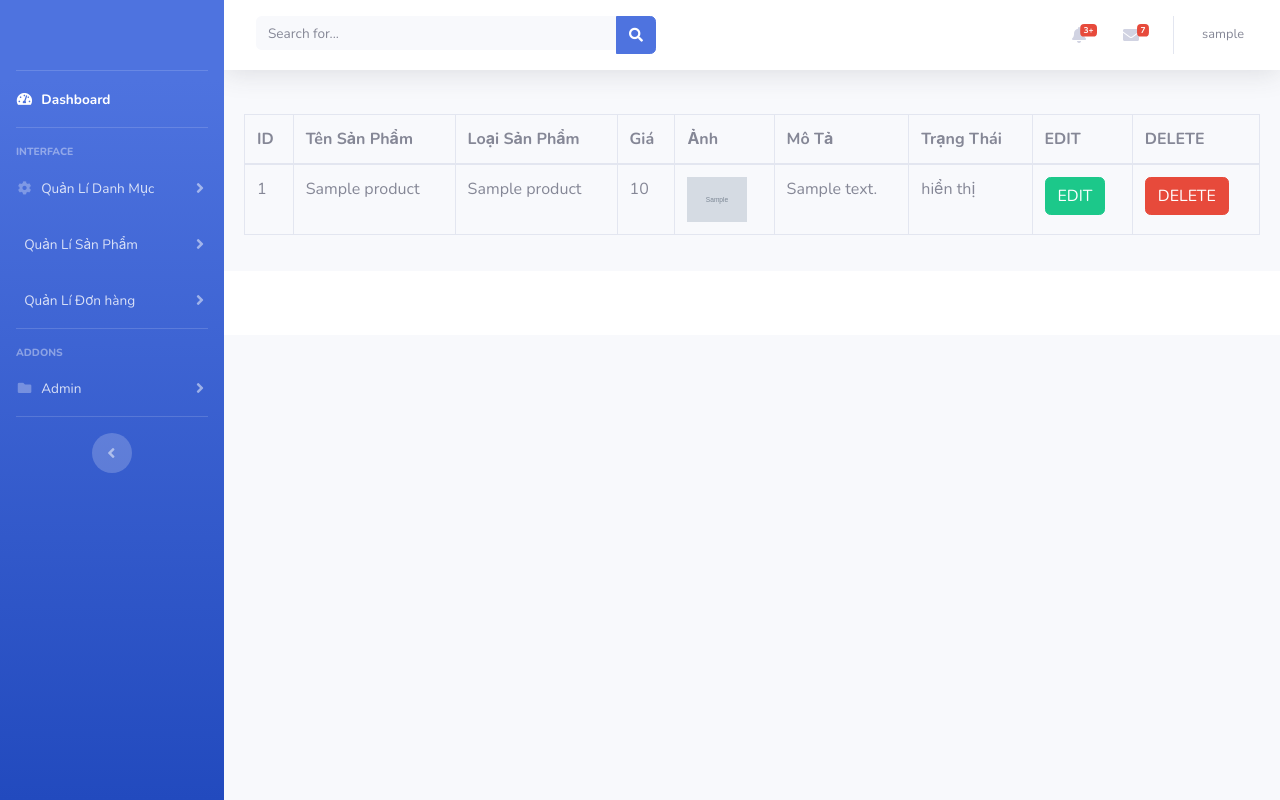
After one commit to daobn2k/shoppingweb, a PHP site: page /shopping/listorder.php in a window 1280 px wide. The commit adds this page. Run offline with PHP 8.4, Linux system fonts and the light colour scheme; the visitor is signed in with stand-in values (Sample User, id 1); tables that the repository leaves empty or names only in its code hold one stand-in row (values such as "Sample post"); grey boxes marked "Sample" are stand-in pictures.

Commit message:
update navbar

```diff
--- a/includes/navbar.php
+++ b/includes/navbar.php
@@ -54,6 +54,17 @@
   </div>
 </li>
 
+<li class="nav-item">
+  <a class="nav-link collapsed" href="#" data-toggle="collapse" data-target="#collapseTwo" aria-expanded="true" aria-controls="collapseTwo">
+    <i class="fas fa-product"></i>
+    <span>Quản Lí Đơn hàng</span>
+  </a>
+  <div id="collapseTwo" class="collapse" aria-labelledby="headingTwo" data-parent="#accordionSidebar">
+    <div class="bg-white py-2 collapse-inner rounded">
+      <a class="collapse-item" href="listproducts.php">Danh Sách Đơn Hàng</a>
+    </div>
+  </div>
+</li>
 
 
 
--- /dev/null
+++ b/listorder.php
@@ -0,0 +1,74 @@
+<?php
+ob_start();
+include('security.php');
+include('includes/header.php');
+include('includes/navbar.php');
+include('includes/connection.php');
+
+?>
+<div class="card-body">
+
+    <div class="table-responsive">
+
+      <table class="table table-bordered" id="dataTable" width="100%" cellspacing="0">
+        <thead>
+          <tr>
+            <th>ID </th>
+            <th>Tên Sản Phẩm </th>
+            <th>Loại Sản Phẩm</th>
+            <th>Giá</th>
+            <th>Ảnh </th>
+            <th>Mô Tả</th>
+            <th>Trạng Thái</th>
+            <th>EDIT</th>
+            <th>DELETE</th>
+          </tr>
+        </thead>
+        <tbody>
+   <?php
+        $sql = "SELECT products.pro_id, name, cat_name, price, image, description, 'status' FROM products,category WHERE category.id = products.cat_id ";
+        $run = mysqli_query($conn,$sql);
+        if (mysqli_num_rows($run) > 0) {
+            $count = 0;
+            // output data of each row
+            while($row = mysqli_fetch_assoc($run)) {
+?>
+     <tr>
+            <td><?php echo ++$count;?></td>
+            <td><?php echo $row['name']?></td>
+            <td><?php echo $row['cat_name']?></td>
+            <td><?php echo $row['price']?></td>
+            <td><img src='<?php echo $row['image']?>' alt="" width = "60"></td>
+            <td><?php echo $row['description']?></td>
+            <td> <?php echo $row['status']?"hiển thị":"ẩn"?></td>
+            <td>
+
+                <form action="editproducts.php" method="post">
+                    <input type="hidden" name="editid" value="<?php echo $row['pro_id']?>">
+                    <button  type="submit" name="editbtn" class="btn btn-success"> EDIT</button>
+                </form>
+            </td>
+            <td>
+                <form action="code.php" method="post">
+                  <input type="hidden" name="deleteid" value="<?php echo $row['pro_id']?>">
+                  <button type="submit" name="deletebtn" class="btn btn-danger"> DELETE</button>
+                </form>
+            </td>
+          </tr>
+          <?php  }
+          } else {
+            echo "0 results";
+          }
+
+          mysqli_close($conn);
+          ?>
+        </tbody>
+      </table>
+
+
+    </div>
+  </div>
+  <?php
+include('includes/scripts.php');
+include('includes/footer.php');
+?>
```
